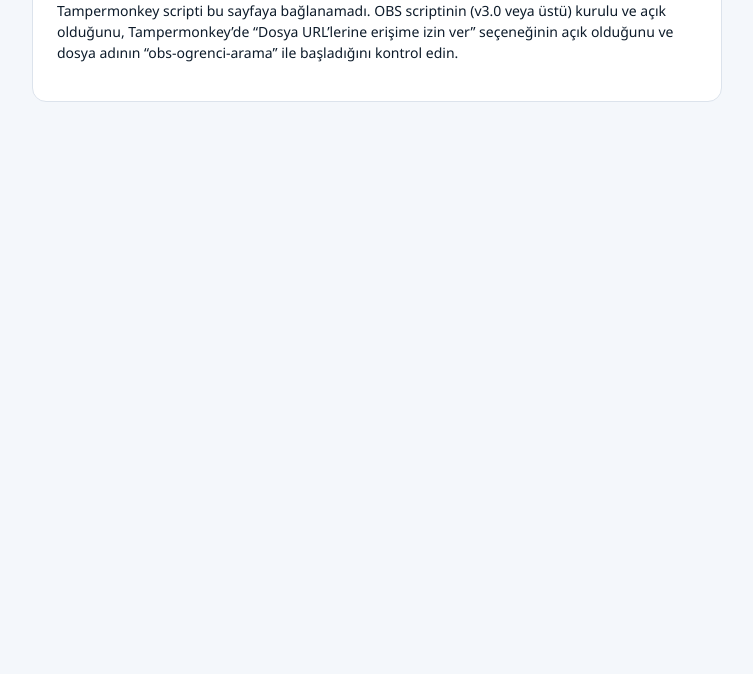
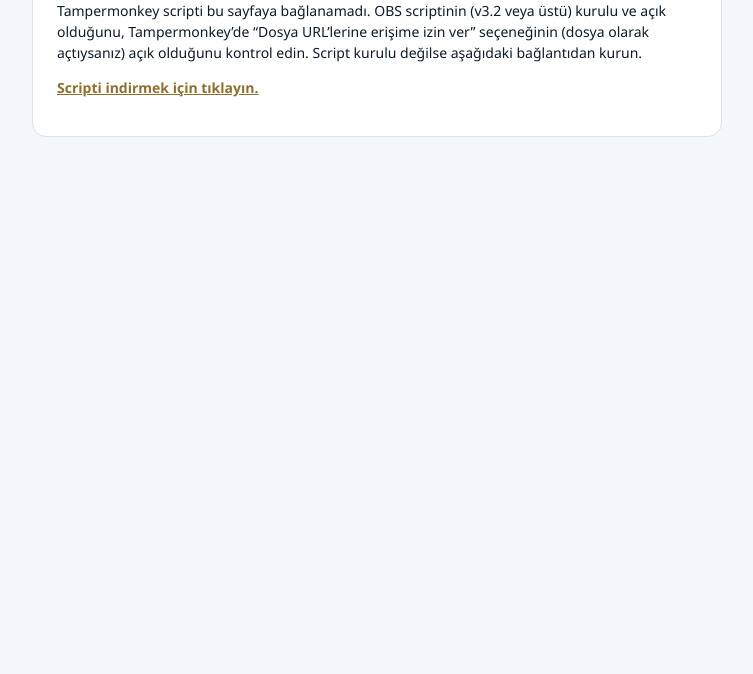
Before and after one commit to ydamga/ogrenci-ziyaret-arel, a plain HTML site: page index.html in a window 1280 px wide. Shown: the part 126-800 px from the top of the page, without its empty margins (263-1016 px from the left). Drawn offline with Linux system fonts and the light colour scheme.

Commit message:
Add files via upload

```diff
--- a/index.html
+++ b/index.html
@@ -7,6 +7,7 @@
 <style>
   body { margin: 0; background: #F4F7FB; color: #0D1B2A; font: 14px/1.5 "Segoe UI", Tahoma, sans-serif; }
   #obsApp > .shell { max-width: 640px; margin: 60px auto; padding: 24px; background: #fff; border: 1px solid #DCE3EC; border-radius: 14px; }
+  #obsApp a { color: #8F6F2E; font-weight: 600; }
   #obsApp h1 { margin: 0 0 8px; font-size: 18px; }
 </style>
 </head>
@@ -16,17 +17,18 @@
   <div class="shell">
     <h1>OBS Öğrenci Arama</h1>
     <p id="shellMsg">Sayfa yükleniyor…</p>
+    <p><a id="scriptLink" href="https://gist.githubusercontent.com/ydamga/7b12c08a7bdc12cd2fe6b374f23ef659/raw/obs-ziyaretci.user.js">Scripti indirmek için tıklayın.</a></p>
   </div>
 </div>
 <!-- Bu dosya yalnızca bir kabuktur: arayüz Tampermonkey scriptinden, öğrenci listesi SharePoint'teki Excel'den gelir.
-     Dosyada öğrenci verisi yoktur; güncelleme gerekmez. Dosya adı "obs-ogrenci-arama" ile başlamalıdır. -->
+     Dosyada öğrenci verisi yoktur; güncelleme gerekmez. Dosya olarak açılacaksa adı "obs-ogrenci-arama" ile başlamalıdır; GitHub Pages'te index.html olarak yayınlanır. -->
 <script>
 setTimeout(function () {
   var host = document.getElementById('obsApp');
   if (host && !host.getAttribute('data-ready')) {
     document.getElementById('shellMsg').textContent =
-      'Tampermonkey scripti bu sayfaya bağlanamadı. OBS scriptinin (v3.0 veya üstü) kurulu ve açık olduğunu, ' +
-      'Tampermonkey’de “Dosya URL’lerine erişime izin ver” seçeneğinin açık olduğunu ve dosya adının “obs-ogrenci-arama” ile başladığını kontrol edin.';
+      'Tampermonkey scripti bu sayfaya bağlanamadı. OBS scriptinin (v3.2 veya üstü) kurulu ve açık olduğunu, ' +
+      'Tampermonkey’de “Dosya URL’lerine erişime izin ver” seçeneğinin (dosya olarak açtıysanız) açık olduğunu kontrol edin. Script kurulu değilse aşağıdaki bağlantıdan kurun.';
   }
 }, 2500);
 </script>
```
